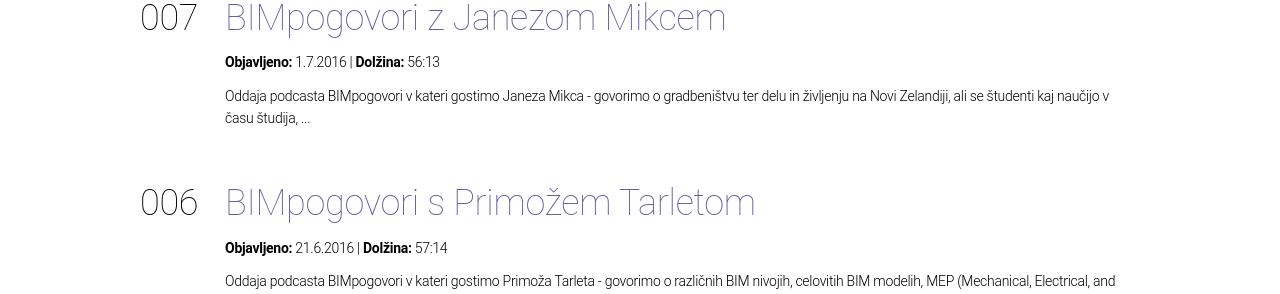
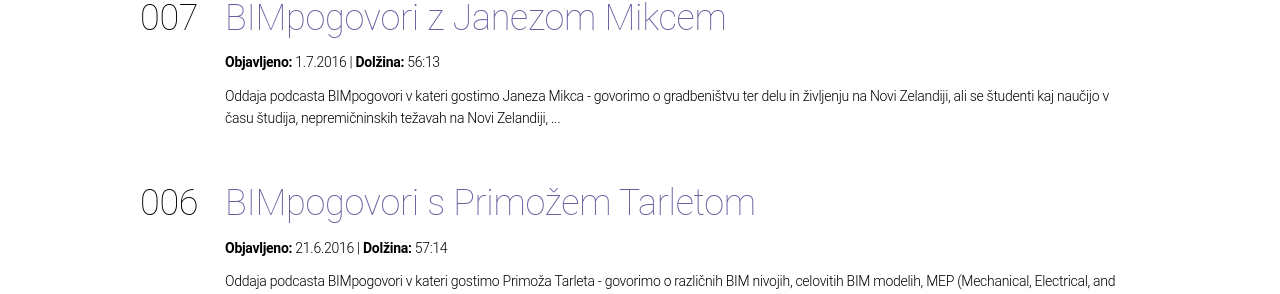
Before and after one commit to bimpogovori/bimpogovori.github.io, a Jekyll site: the page built from index.html, in a window 1280 px wide. Shown: the part 471-765 px from the top of the page. Built offline with Jekyll 4.4.1, drawn with Linux system fonts in a browser that asks for light colours; some web fonts are replaced; the list of posts is cut into pages by our own code.

Commit message:
007, dopolnjen opis

```diff
--- a/_posts/2016-07-05-007.html
+++ b/_posts/2016-07-05-007.html
@@ -3,7 +3,7 @@
 title: BIMpogovori z Janezom Mikcem
 number: "007"
 duration: "56:13"
-description: Oddaja podcasta BIMpogovori v kateri gostimo Janeza Mikca - govorimo o gradbeništvu ter delu in življenju na Novi Zelandiji, ali se študenti kaj naučijo v času študija, ...
+description: Oddaja podcasta BIMpogovori v kateri gostimo Janeza Mikca - govorimo o gradbeništvu ter delu in življenju na Novi Zelandiji, ali se študenti kaj naučijo v času študija, nepremičninskih težavah na Novi Zelandiji, ...
 subtitle: Oddaja podcasta BIMpogovori v kateri gostimo Janeza Mikca
 date: 2016-07-01
 file: "https://github.com/bimpogovori/bimpogovori.github.io/raw/master/recordings/BIMpogovori-007.mp3"
```
